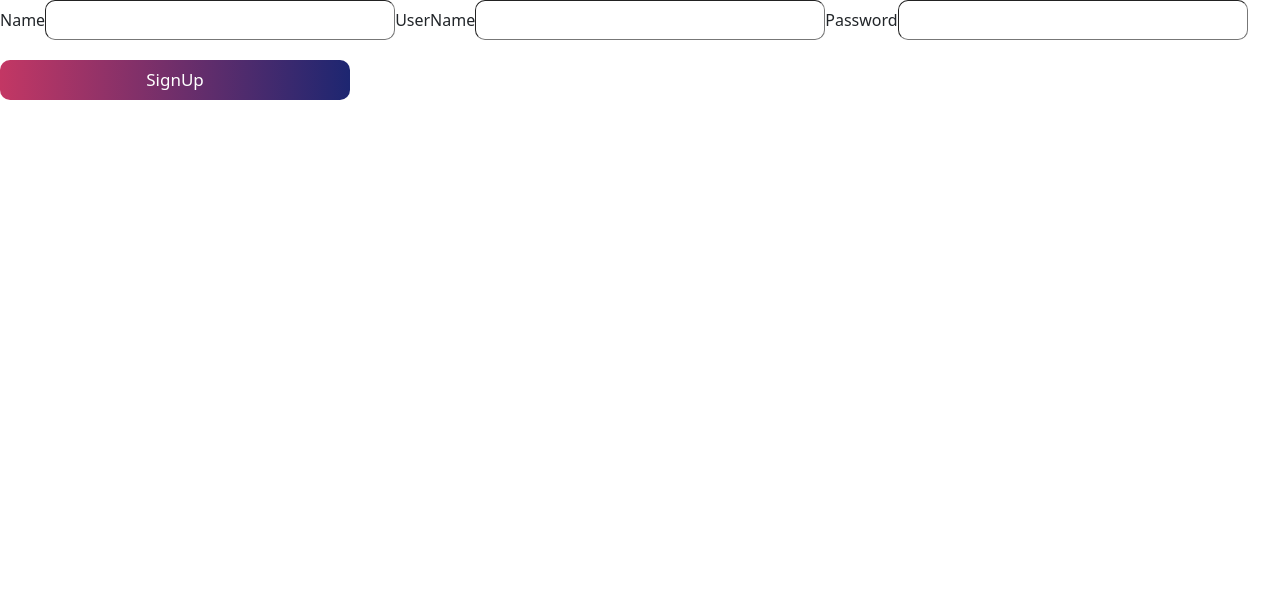
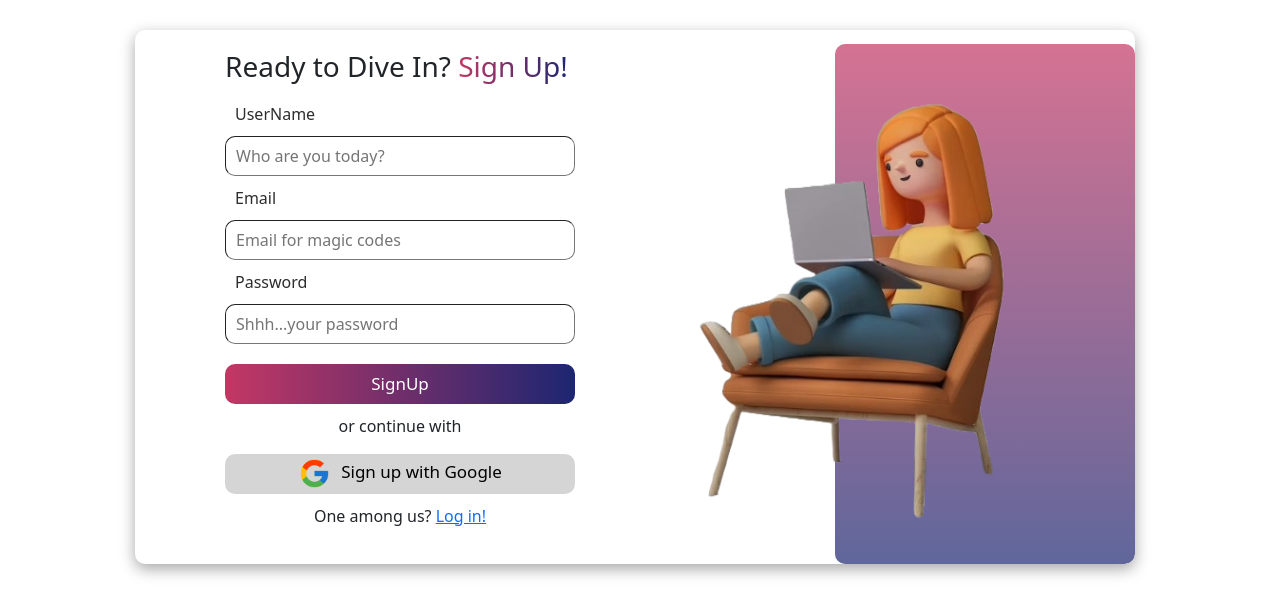
Before and after one commit to PoorneshPrahal/KEEP-YOURSELF-UPDATED-KYU-, a React (Create React App) app: page /signup in a window 1280 px wide. Shown: the top 616 px of the page. Built offline with nearby package versions, Linux system fonts and the light colour scheme.

Commit message:
Sign up done

```diff
--- a/src/Components/Login/Login.css
+++ b/src/Components/Login/Login.css
@@ -31,12 +31,15 @@
     color: black;
     margin-top: 0px;
   }
+  .btn-google.btn-log:hover {
+    background: #a2a2a2;
+}
 
   .btn-google img{
     padding-right: 10px;
   }
   .btn-log:hover {
-    background: linear-gradient(90deg, #1D2671, #C33764); /* Reverse the gradient on hover */
+    background: linear-gradient(90deg, #1D2671, #C33764);
   }
 
 
--- a/src/Components/Login/Login.js
+++ b/src/Components/Login/Login.js
@@ -41,9 +41,9 @@ function Login() {
 
           <p style={{ color: '#777777' }}>Step Inside the Headlines.</p>
           <label>Email</label>
-          <br></br>
-          <input type='text' placeholder='Email for magic codes' className='inpt-user' onChange={(e) => { setusername(e.target.value) }} /><br></br>
-          <label>Password</label><br></br>
+
+          <input type='text' placeholder='Email for magic codes' className='inpt-user' onChange={(e) => { setusername(e.target.value) }} />
+          <label>Password</label>
           <input type='password' placeholder='Shhh... your password' className='inpt-pwd' onChange={(e) => { setpassword(e.target.value) }} />
           <button className='btn-log' onClick={(e) => { login(e) }}>Get Started</button>
           <p className='login-text'>or continue with</p>
--- a/src/Components/Signup/Signup.js
+++ b/src/Components/Signup/Signup.js
@@ -3,6 +3,8 @@ import { createUserWithEmailAndPassword } from 'firebase/auth'
 import '../Login/Login.css'
 import {auth,db} from '../../firebase'
 import { collection,addDoc } from 'firebase/firestore';
+import signin from '../../images/login2.png'
+import google from '../../images/google.png'
 
 
 function Signup() {
@@ -42,18 +44,33 @@ function Signup() {
     }
 
   return (
-    <div className='cont-log'>
+    <div className='login-container'>
+    <div className='login-box'>
         <form className='form'>
-        <label>Name  </label>
-            <input type='text' className='inpt-user' onChange={(e)=>{setname(e.target.value)}}/>
-            <label>UserName  </label>
-            <input type='text' className='inpt-user'onChange={(e)=>{setusername(e.target.value)}}/>
+        <h3>
+  Ready to Dive In?  <span style={{ backgroundImage: 'linear-gradient(90deg, #C33764, #1D2671)', WebkitBackgroundClip: 'text', backgroundClip: 'text', color: 'transparent' }}>Sign Up!</span>
+</h3>
+        <label>UserName  </label>
+            <input type='text' placeholder='Who are you today?' className='inpt-user' onChange={(e)=>{setname(e.target.value)}}/>
+            <label>Email  </label>
+            <input type='text' placeholder='Email for magic codes'className='inpt-user'onChange={(e)=>{setusername(e.target.value)}}/>
 
 
-            <label>Password  </label>
-            <input type='password' className='inpt-pwd' onChange={(e)=>{setpassword(e.target.value)}}/>
+            <label>Password</label>
+            <input type='password' placeholder='Shhh...your password' className='inpt-pwd' onChange={(e)=>{setpassword(e.target.value)}}/>
             <button className='btn-log' onClick={(e)=>{signup(e)}}>SignUp</button>
+            <p className='login-text'>or continue with</p>
+           <button className='btn-log btn-google'> <img src={google} height={33} />Sign up with Google </button>
+           <p className='login-text'>One among us? <a href='#'>Log in!</a></p>
+
         </form>
+        </div>
+        <div className='login-image'>
+      <img src={signin} height={520} width={550} alt="Sign In" />
+
+        <div className='right-bar'></div>
+
+      </div>
     </div>
   )
 }
```
